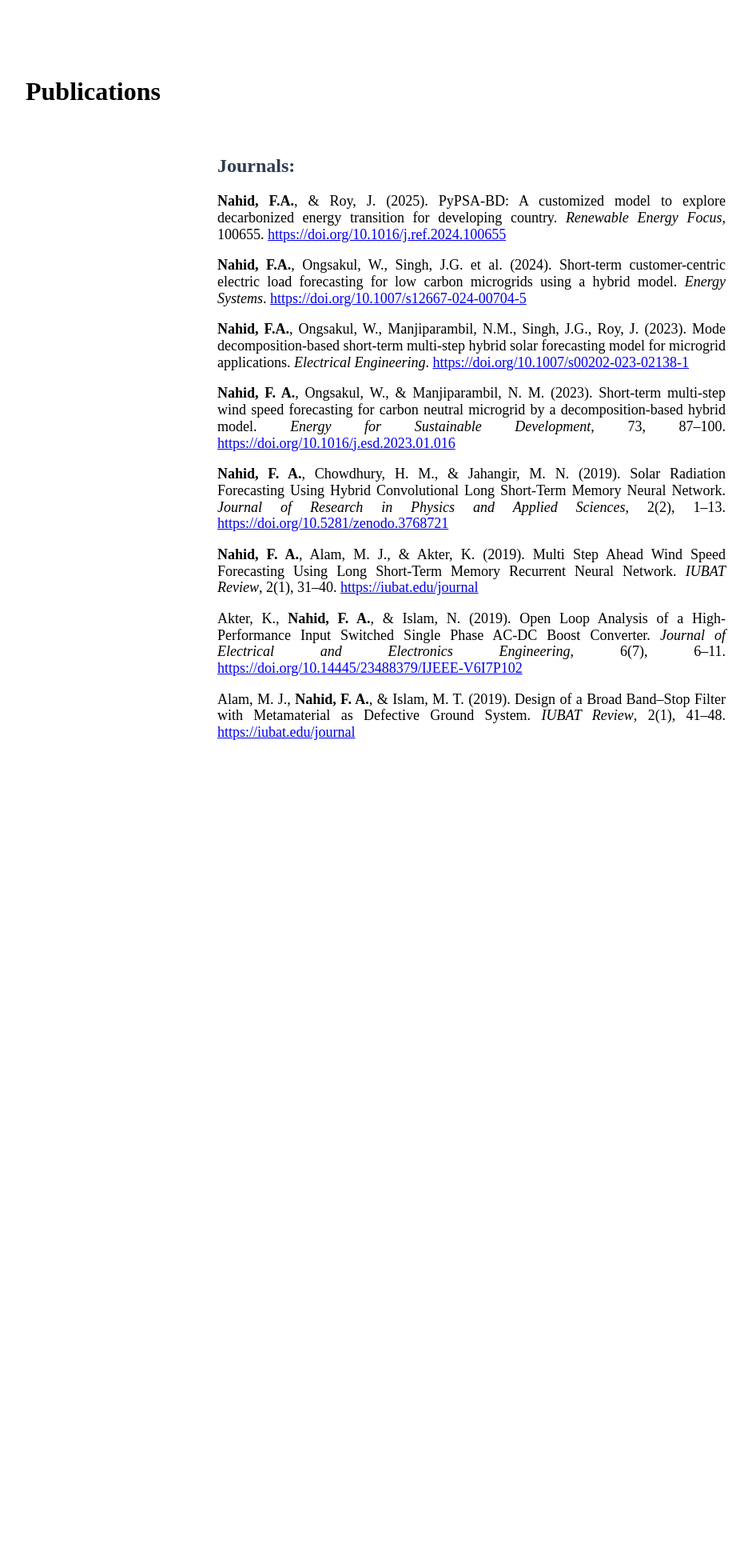
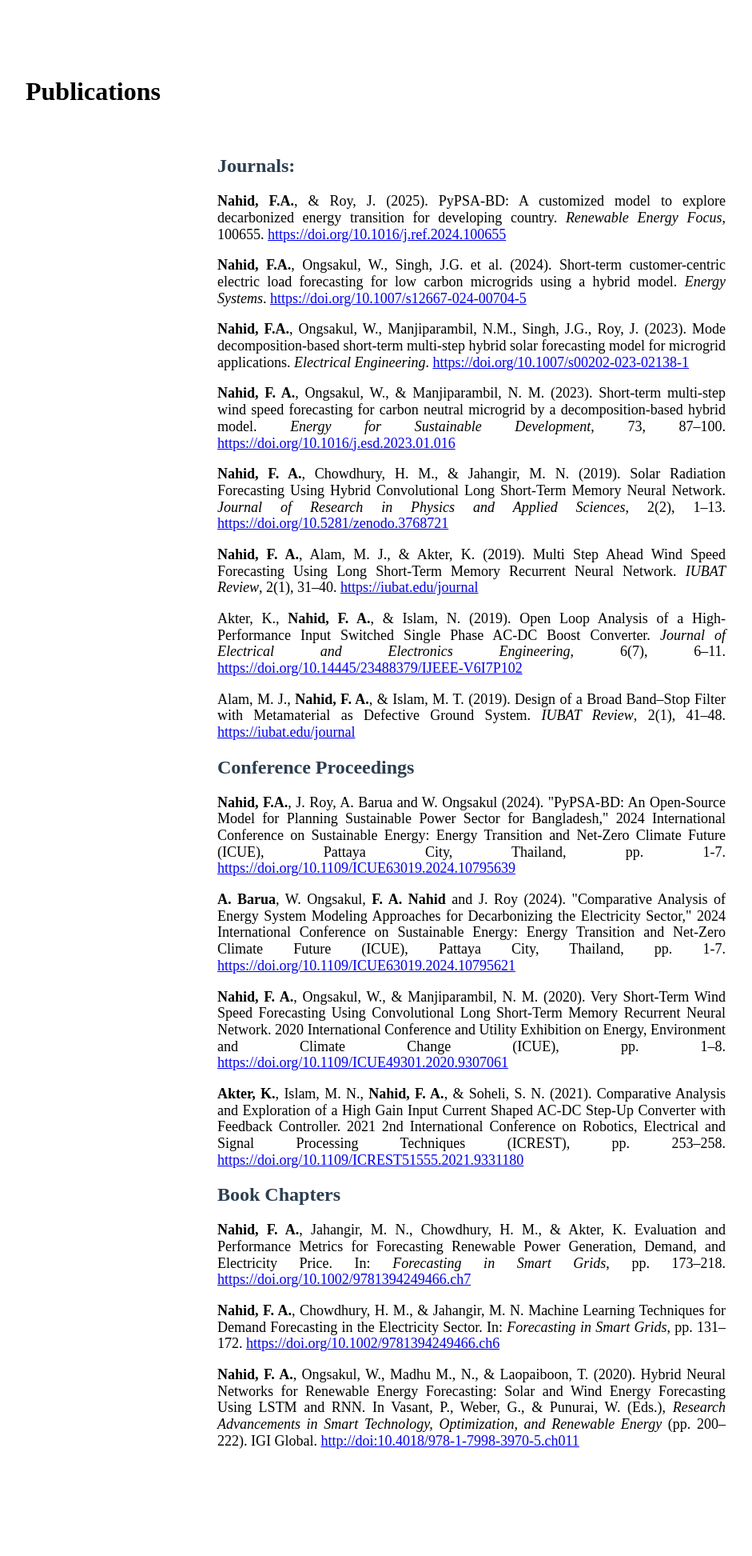
Before and after one commit to FiruzAhamed/firuzahamed.github.io, a Jekyll site: the page built from publications.md, in a window 1280 px wide. Shown: the whole page at 80% size, without its empty margins (160-1101 px from the left). Built offline with Jekyll 4.4.1, drawn with Linux system fonts in a browser that asks for light colours; before the commit the page ends 1060 px from its top, so only the background shows below that.

Commit message:
Update publications.md

```diff
--- a/publications.md
+++ b/publications.md
@@ -26,4 +26,24 @@ permalink: /publications/
 
 <p>Alam, M. J., <strong>Nahid, F. A.</strong>, & Islam, M. T. (2019). Design of a Broad Band–Stop Filter with Metamaterial as Defective Ground System. <em>IUBAT Review</em>, 2(1), 41–48. <a href="https://iubat.edu/journal" target="_blank">https://iubat.edu/journal</a></p>
 
-<div>
+
+
+<h2>Conference Proceedings</h2>
+
+<p><strong>Nahid, F.A.</strong>, J. Roy, A. Barua and W. Ongsakul (2024). "PyPSA-BD: An Open-Source Model for Planning Sustainable Power Sector for Bangladesh," 2024 International Conference on Sustainable Energy: Energy Transition and Net-Zero Climate Future (ICUE), Pattaya City, Thailand, pp. 1-7. <a href="https://doi.org/10.1109/ICUE63019.2024.10795639" target="_blank">https://doi.org/10.1109/ICUE63019.2024.10795639</a></p>
+
+<p><strong>A. Barua</strong>, W. Ongsakul, <strong>F. A. Nahid</strong> and J. Roy (2024). "Comparative Analysis of Energy System Modeling Approaches for Decarbonizing the Electricity Sector," 2024 International Conference on Sustainable Energy: Energy Transition and Net-Zero Climate Future (ICUE), Pattaya City, Thailand, pp. 1-7. <a href="https://doi.org/10.1109/ICUE63019.2024.10795621" target="_blank">https://doi.org/10.1109/ICUE63019.2024.10795621</a></p>
+
+<p><strong>Nahid, F. A.</strong>, Ongsakul, W., & Manjiparambil, N. M. (2020). Very Short-Term Wind Speed Forecasting Using Convolutional Long Short-Term Memory Recurrent Neural Network. 2020 International Conference and Utility Exhibition on Energy, Environment and Climate Change (ICUE), pp. 1–8. <a href="https://doi.org/10.1109/ICUE49301.2020.9307061" target="_blank">https://doi.org/10.1109/ICUE49301.2020.9307061</a></p>
+
+<p><strong>Akter, K.</strong>, Islam, M. N., <strong>Nahid, F. A.</strong>, & Soheli, S. N. (2021). Comparative Analysis and Exploration of a High Gain Input Current Shaped AC-DC Step-Up Converter with Feedback Controller. 2021 2nd International Conference on Robotics, Electrical and Signal Processing Techniques (ICREST), pp. 253–258. <a href="https://doi.org/10.1109/ICREST51555.2021.9331180" target="_blank">https://doi.org/10.1109/ICREST51555.2021.9331180</a></p>
+
+<h2>Book Chapters</h2>
+
+<p><strong>Nahid, F. A.</strong>, Jahangir, M. N., Chowdhury, H. M., & Akter, K. Evaluation and Performance Metrics for Forecasting Renewable Power Generation, Demand, and Electricity Price. In: <em>Forecasting in Smart Grids</em>, pp. 173–218. <a href="https://doi.org/10.1002/9781394249466.ch7" target="_blank">https://doi.org/10.1002/9781394249466.ch7</a></p>
+
+<p><strong>Nahid, F. A.</strong>, Chowdhury, H. M., & Jahangir, M. N. Machine Learning Techniques for Demand Forecasting in the Electricity Sector. In: <em>Forecasting in Smart Grids</em>, pp. 131–172. <a href="https://doi.org/10.1002/9781394249466.ch6" target="_blank">https://doi.org/10.1002/9781394249466.ch6</a></p>
+
+<p><strong>Nahid, F. A.</strong>, Ongsakul, W., Madhu M., N., & Laopaiboon, T. (2020). Hybrid Neural Networks for Renewable Energy Forecasting: Solar and Wind Energy Forecasting Using LSTM and RNN. In Vasant, P., Weber, G., & Punurai, W. (Eds.), <em>Research Advancements in Smart Technology, Optimization, and Renewable Energy</em> (pp. 200–222). IGI Global. <a href="http://doi:10.4018/978-1-7998-3970-5.ch011" target="_blank">http://doi:10.4018/978-1-7998-3970-5.ch011</a></p>
+
+</div>
```
